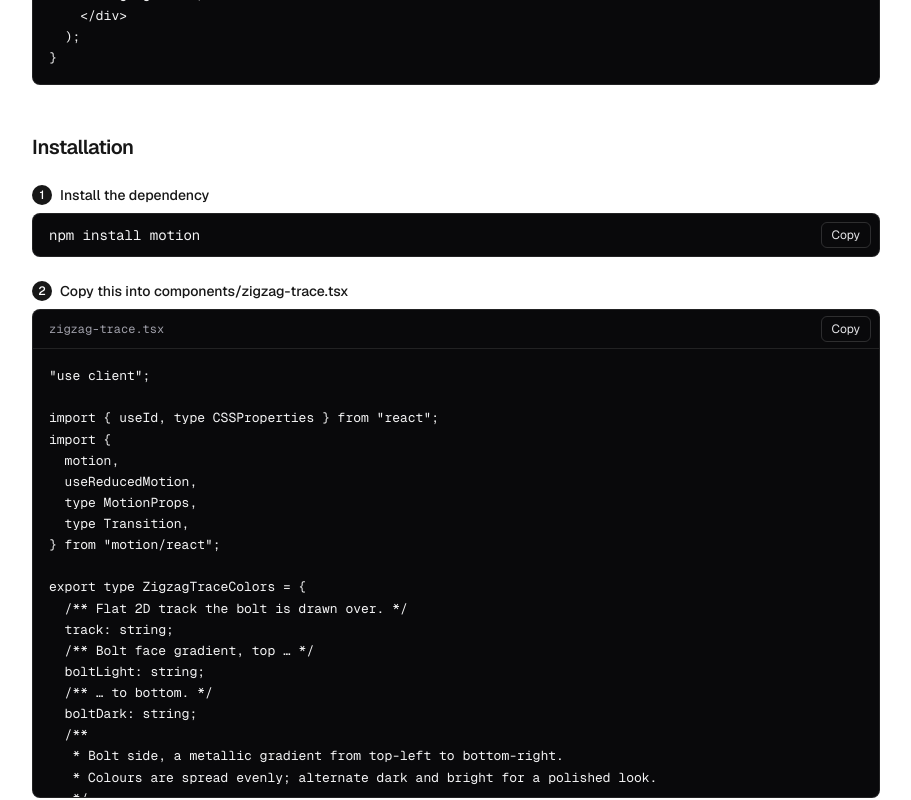
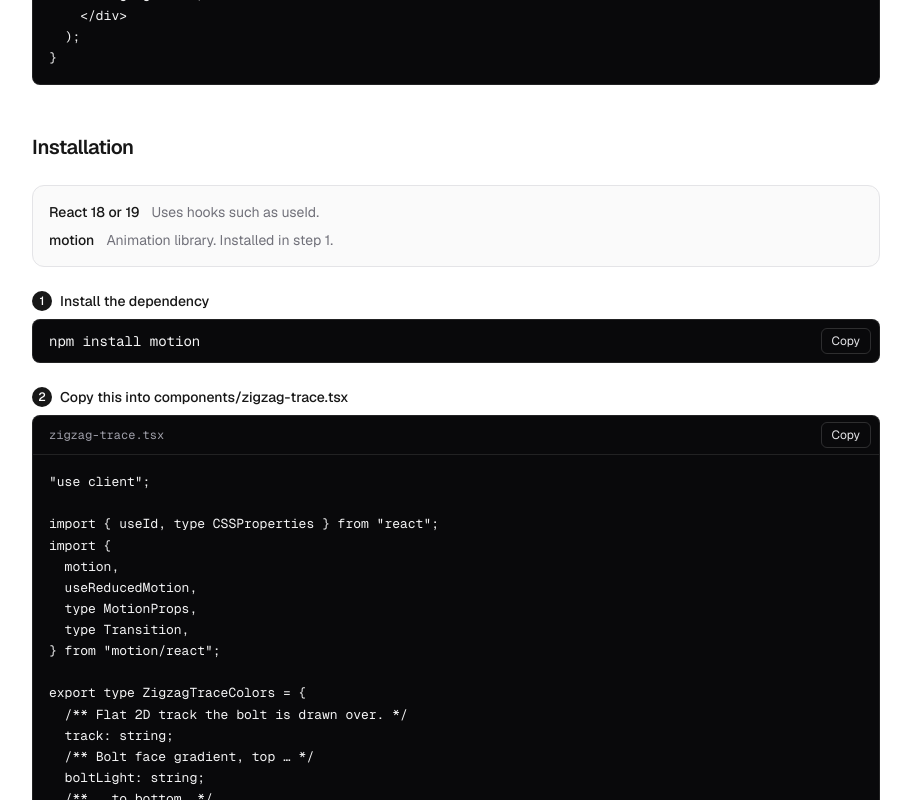
Before and after one commit to myprodjourney2025-code/component_playground, a Next.js app: page /gallery/zigzag-trace in a window 1280 px wide. Shown: the part 780-1580 px from the top of the page, without its empty margins (184-1095 px from the left). Built offline with nearby package versions, Linux system fonts and the light colour scheme.

Commit message:
Add requirements section to gallery components and implement production checks

```diff
--- a/app/gallery/[slug]/page.tsx
+++ b/app/gallery/[slug]/page.tsx
@@ -72,6 +72,17 @@ async function ComponentDoc({ params }: { params: Params }) {
       <section className="space-y-6">
         <h2 className="text-xl font-semibold tracking-tight">Installation</h2>
 
+        {gallery.requirements && gallery.requirements.length > 0 && (
+          <ul className="space-y-2 rounded-xl border border-border bg-surface p-4 text-sm">
+            {gallery.requirements.map((r) => (
+              <li key={r.name} className="flex flex-wrap items-baseline gap-x-3 gap-y-1">
+                <span className="font-medium">{r.name}</span>
+                <span className="text-muted">{r.note}</span>
+              </li>
+            ))}
+          </ul>
+        )}
+
         {install && (
           <Step n={1} title="Install the dependency">
             <div className="flex items-center justify-between rounded-lg border border-white/10 bg-zinc-950 py-2 pl-4 pr-2">
--- a/app/gallery/layout.tsx
+++ b/app/gallery/layout.tsx
@@ -1,4 +1,5 @@
 import Link from "next/link";
+import { isProduction } from "@/lib/env";
 
 export default function GalleryLayout({ children }: LayoutProps<"/gallery">) {
   return (
@@ -9,9 +10,11 @@ export default function GalleryLayout({ children }: LayoutProps<"/gallery">) {
             Component Gallery
           </Link>
           <div className="flex gap-4 text-muted">
-            <Link href="/playground" className="hover:text-foreground">
-              Playground
-            </Link>
+            {!isProduction && (
+              <Link href="/playground" className="hover:text-foreground">
+                Playground
+              </Link>
+            )}
           </div>
         </nav>
       </header>
--- a/app/playground/layout.tsx
+++ b/app/playground/layout.tsx
@@ -1,9 +1,14 @@
+import { notFound } from "next/navigation";
+import { isProduction } from "@/lib/env";
 import { groupByCategory } from "@/registry";
 import { Sidebar } from "./_components/sidebar";
 
 export default function PlaygroundLayout({
   children,
 }: LayoutProps<"/playground">) {
+  // The playground is a dev-only workbench: 404 in any production build.
+  if (isProduction) notFound();
+
   const groups = groupByCategory().map(({ id, label, items }) => ({
     id,
     label,
--- a/experiments/loaders/zigzag-trace/meta.ts
+++ b/experiments/loaders/zigzag-trace/meta.ts
@@ -13,6 +13,10 @@ export const meta = defineExperiment({
     fileName: "zigzag-trace.tsx",
     importPath: "@/components/zigzag-trace",
     dependencies: ["motion"],
+    requirements: [
+      { name: "React 18 or 19", note: "Uses hooks such as useId." },
+      { name: "motion", note: "Animation library. Installed in step 1." },
+    ],
     examples: [
       { name: "Default", file: "examples/default.tsx", load: () => import("./examples/default") },
       { name: "Teal", file: "examples/teal.tsx", load: () => import("./examples/teal") },
--- /dev/null
+++ b/lib/env.ts
@@ -0,0 +1,2 @@
+/** True for `next build` / `next start` (and any production deploy). */
+export const isProduction = process.env.NODE_ENV === "production";
```
Also changed, not shown: registry/types.ts (+8 -0 lines).
